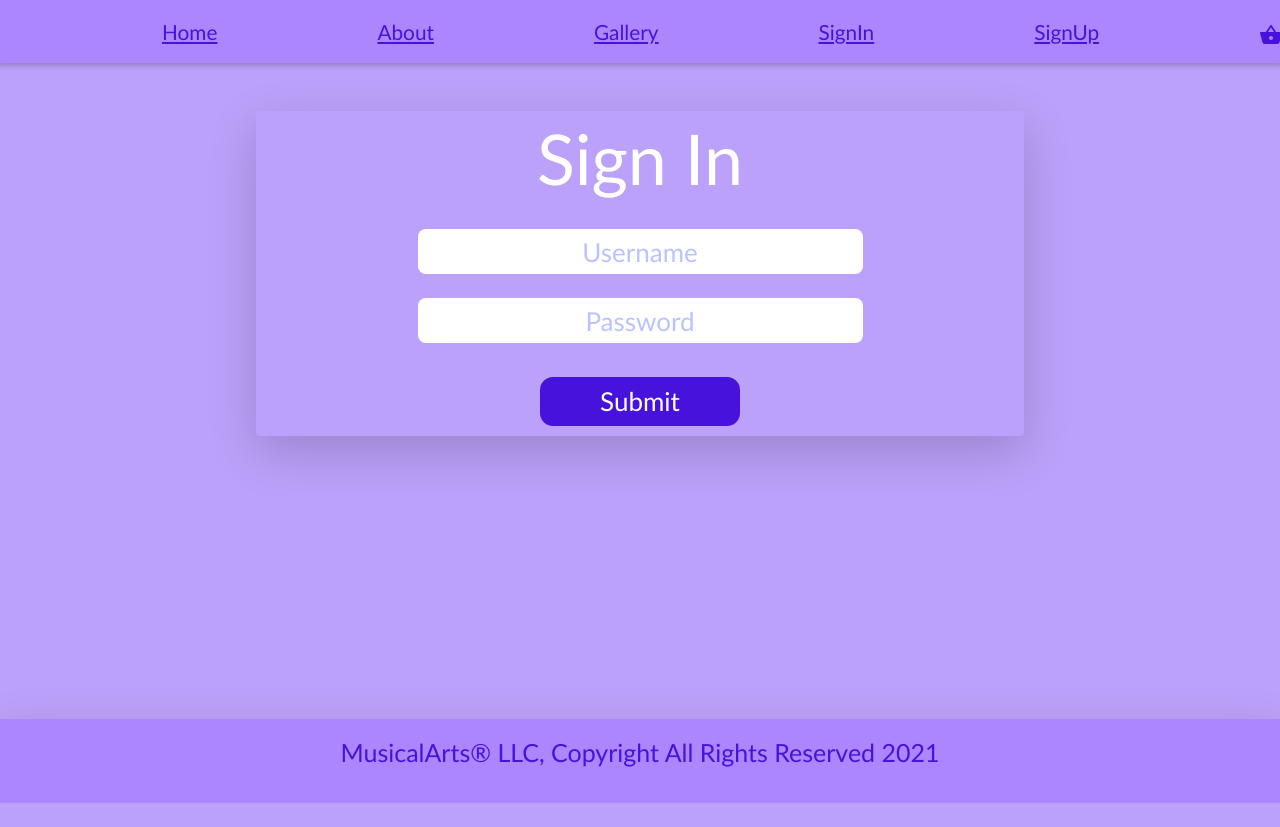
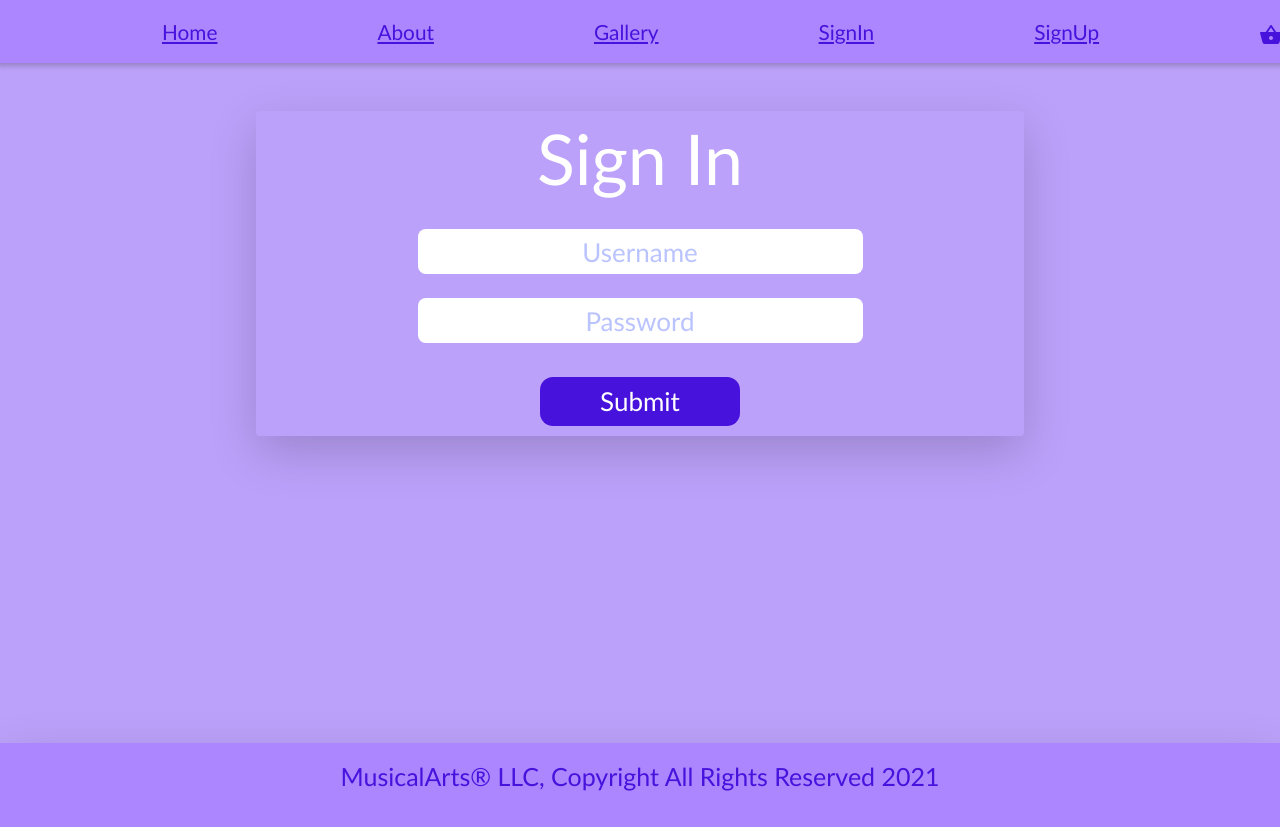
Before and after one commit to bethel-school-of-technology/musicalarts-frontend, a React (Create React App) app: page /signin in a window 1280 px wide. Shown: the top 827 px of the page. Before the commit the page ends 803 px from the top, so only its background shows below. Built offline with nearby package versions, Linux system fonts and the light colour scheme.

Commit message:
Some more finalizing touches

```diff
--- a/src/components/alertPages/OrderSubmission.css
+++ b/src/components/alertPages/OrderSubmission.css
@@ -9,7 +9,7 @@
 
 .lastpage {
   margin: 5rem auto;
-  height: 30rem;
+  height: 31.5rem;
   width: 60%;
 }
 
--- a/src/components/forms/CheckoutForms/GrandTotal.js
+++ b/src/components/forms/CheckoutForms/GrandTotal.js
@@ -18,6 +18,11 @@ const GrandTotal = (props) => {
     };
 
     const token = localStorage.getItem("token");
+
+    // if (!paymentMethod && !shippingInfo) {
+    //   alert("missing information");
+    //   props.history.push("/bag");
+    // }
 
     if (!token) {
       props.history.push("/");
--- a/src/pages/Home.css
+++ b/src/pages/Home.css
@@ -1,5 +1,5 @@
 .home-page {
-  margin-bottom: 10.2rem;
+  margin-bottom: 11.7rem;
 }
 
 .home-page .home-text {
--- a/src/pages/SignIn.css
+++ b/src/pages/SignIn.css
@@ -9,6 +9,6 @@
 
 .signin {
   margin: 3rem auto;
-  height: 35rem;
+  height: 36.5rem;
   width: 60%;
 }
```
